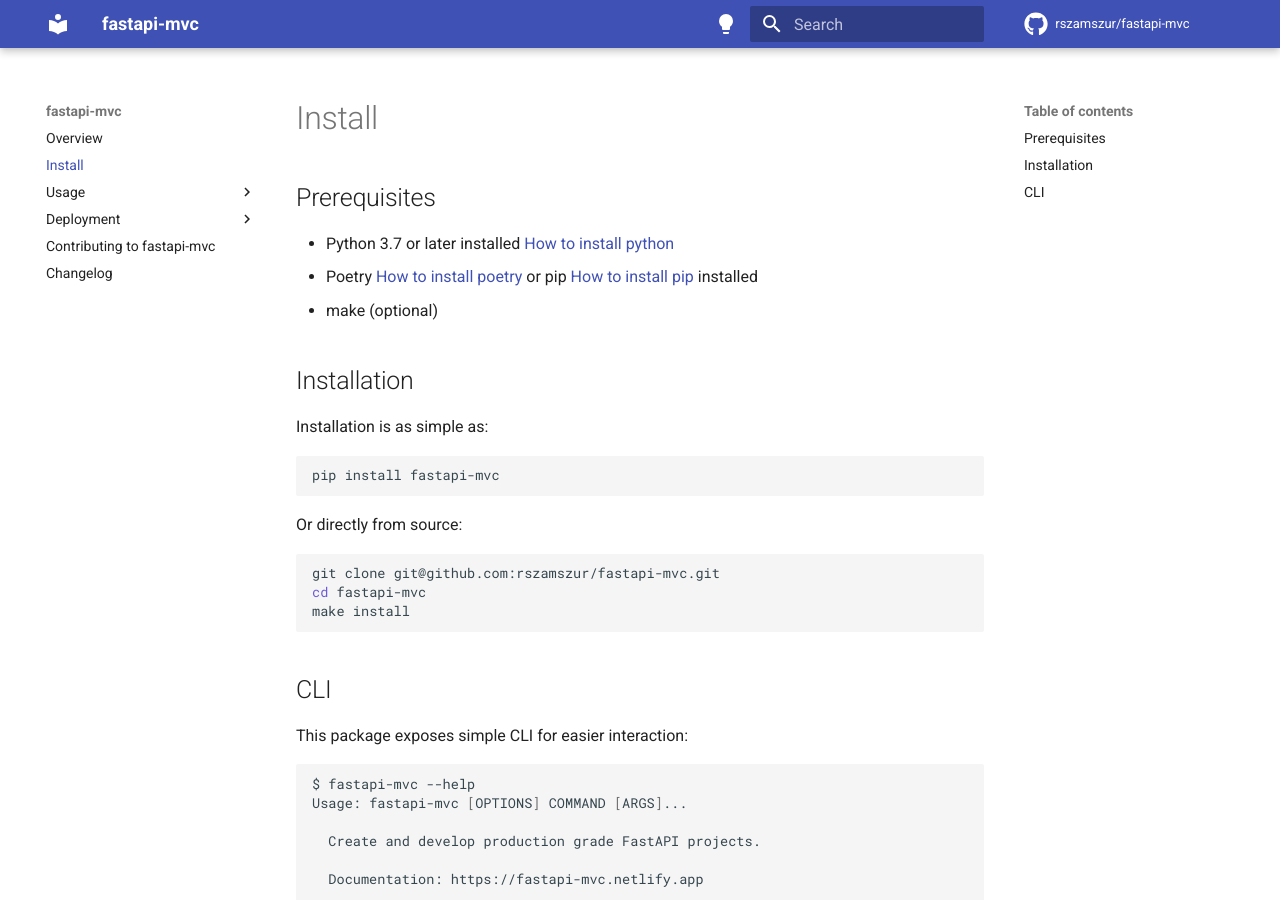
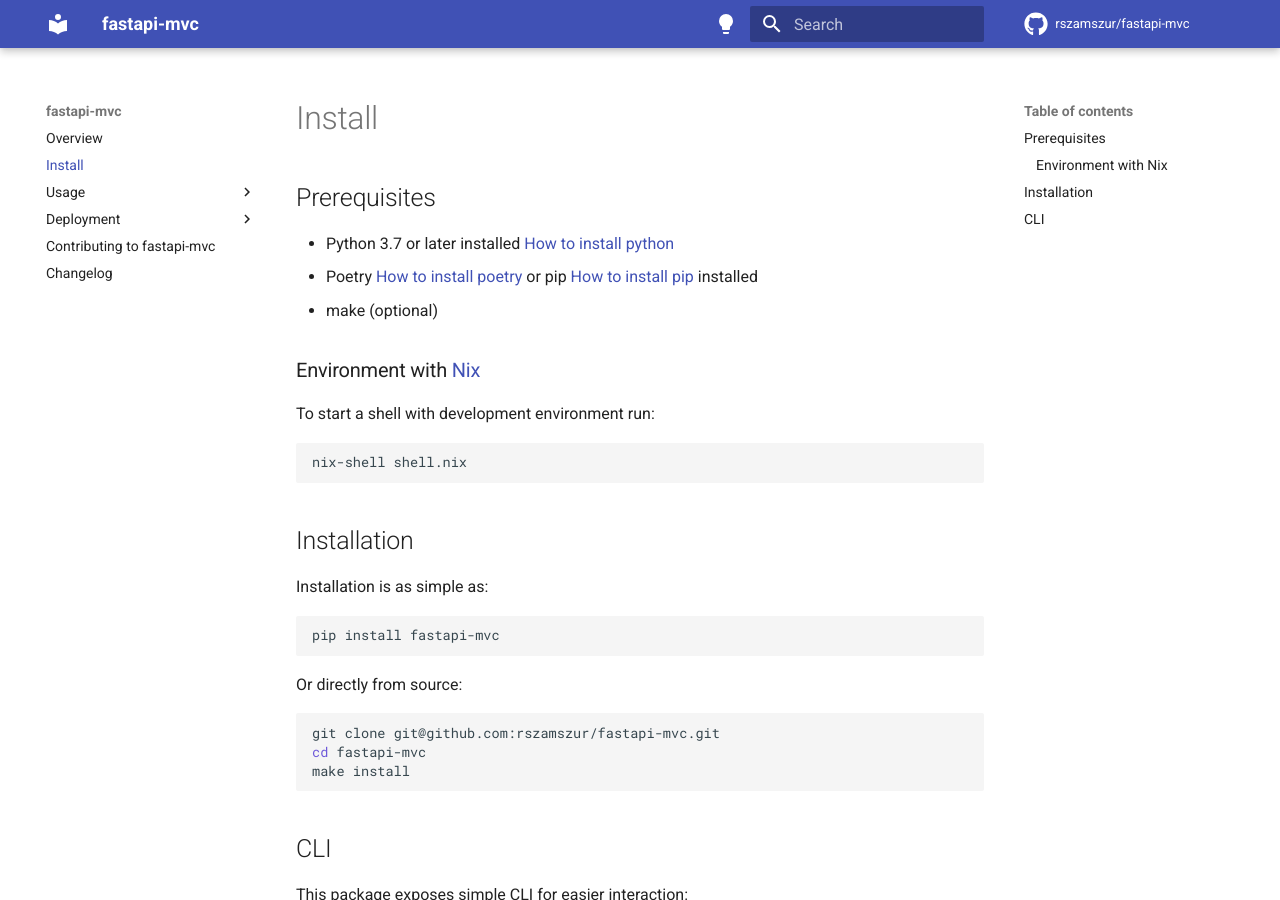
Before and after one commit to fastapi-mvc/fastapi-mvc, an MkDocs documentation site: the page built from docs/install.md, in a window 1280 px wide and 900 px high. Built offline with MkDocs 1.6.1 and Material for MkDocs 9.7.7, drawn with Linux system fonts in a browser that asks for light colours; comment, search, counter and statistics services are not loaded.

Commit message:
Update docs

````diff
--- a/docs/install.md
+++ b/docs/install.md
@@ -5,6 +5,13 @@
 * Python 3.7 or later installed [How to install python](https://docs.python-guide.org/starting/installation/)
 * Poetry [How to install poetry](https://python-poetry.org/docs/#installation) or pip [How to install pip](https://pip.pypa.io/en/stable/installation/) installed
 * make (optional)
+
+### Environment with [Nix](https://nixos.org/)
+
+To start a shell with development environment run:
+```shell
+nix-shell shell.nix
+```
 
 ## Installation
 
````
Also changed, not shown: docs/usage/development.md (+7 -0 lines).
